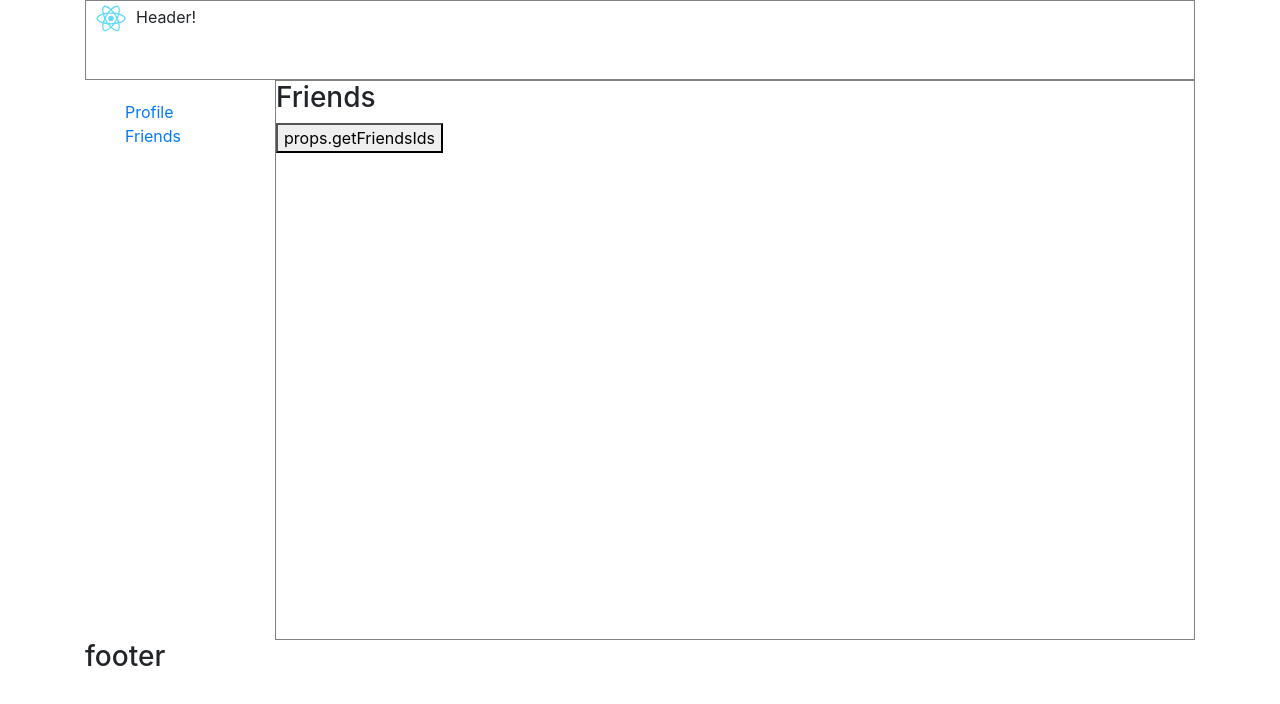
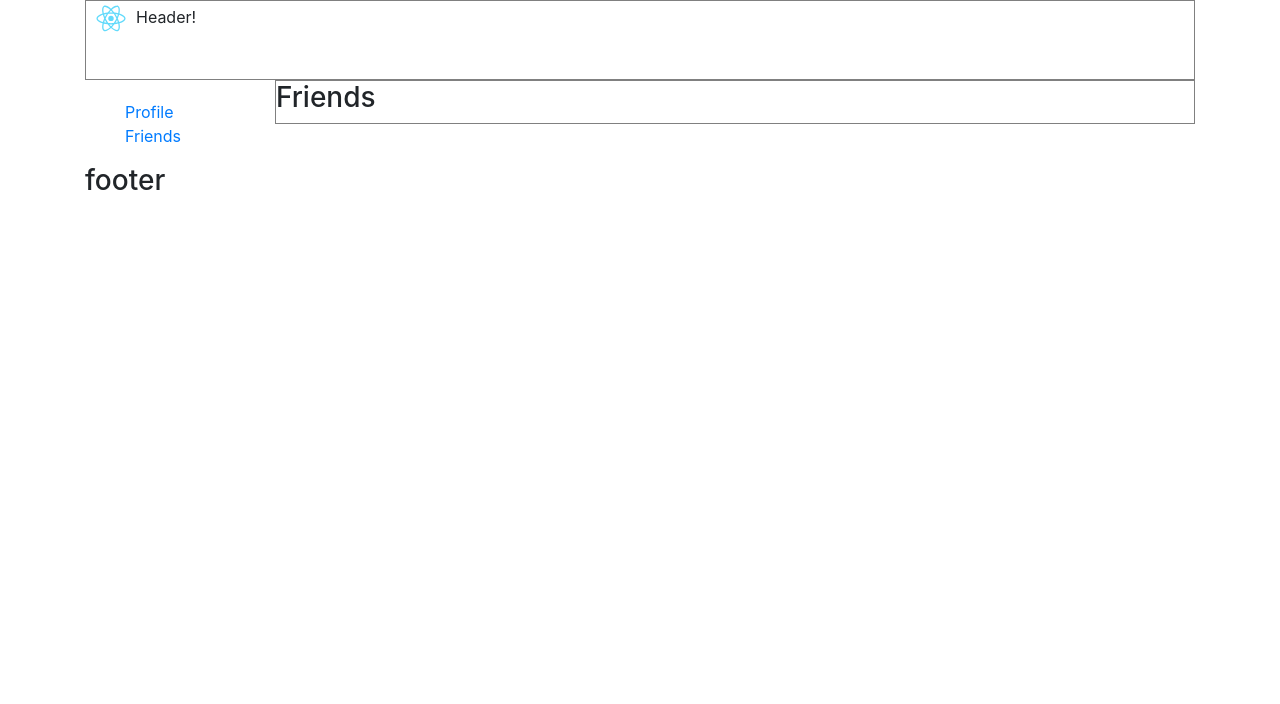
Before and after one commit to ericsp59/pr-12, a React (Create React App) app: page /friends in a window 1280 px wide. Shown: the top 704 px of the page. Built offline with nearby package versions, Linux system fonts and the light colour scheme.

Commit message:
add show friends

```diff
--- a/src/App.module.css
+++ b/src/App.module.css
@@ -1,4 +1,4 @@
 .body {
   border: 1px solid gray;
-  height: 70vh;
+  /* height: 70vh; */
 }
--- a/src/components/Friends/Friends.js
+++ b/src/components/Friends/Friends.js
@@ -1,10 +1,17 @@
 import React from 'react';
 
-const Friends = (props) => {
+const Friends = ({friends}) => {
+  console.log(friends)
   return (
     <div>
       <h3>Friends</h3>
-        <button onClick={props.getFriendsIds}>props.getFriendsIds</button>
+        {friends && friends.map(friend => {
+          return (
+            <div key={friend.id}>
+              <span>{friend.first_name} {friend.last_name}</span>
+            </div>
+          )
+        })}
     </div>
   )
 }
--- a/src/components/Friends/FriendsContainer.js
+++ b/src/components/Friends/FriendsContainer.js
@@ -5,12 +5,13 @@
 import {getFriendsIds} from '../../redux/friends-reducer'
 
 const FriendsContainer = (props) => {
-  console.log(props)
+  // console.log(props)
 
-  useEffect(props.getFriendsIds, props.t)
+
+  useEffect(props.getFriendsIds, [props.t])
 
   return (
-    <Friends getFriendsIds={props.getFriendsIds}/>
+    <Friends friends={props.friends}/>
   )
 }
 
--- a/src/redux/friends-reducer.js
+++ b/src/redux/friends-reducer.js
@@ -11,7 +11,7 @@
   switch (action.type) {
 
     case SET_USERS_ACCESS:
-      console.log(action)
+      // console.log(action)
       return {
         ...state,
         items: action.items
@@ -28,7 +28,7 @@
   friendsAPI.getFriendsIds((err, data) => {
     if (err) console.log(err)
     else {
-      console.log(data.response.items)
+      // console.log(data.response.items)
       dispatch(setUserAccess(data.response.items))
     }
   })
```
